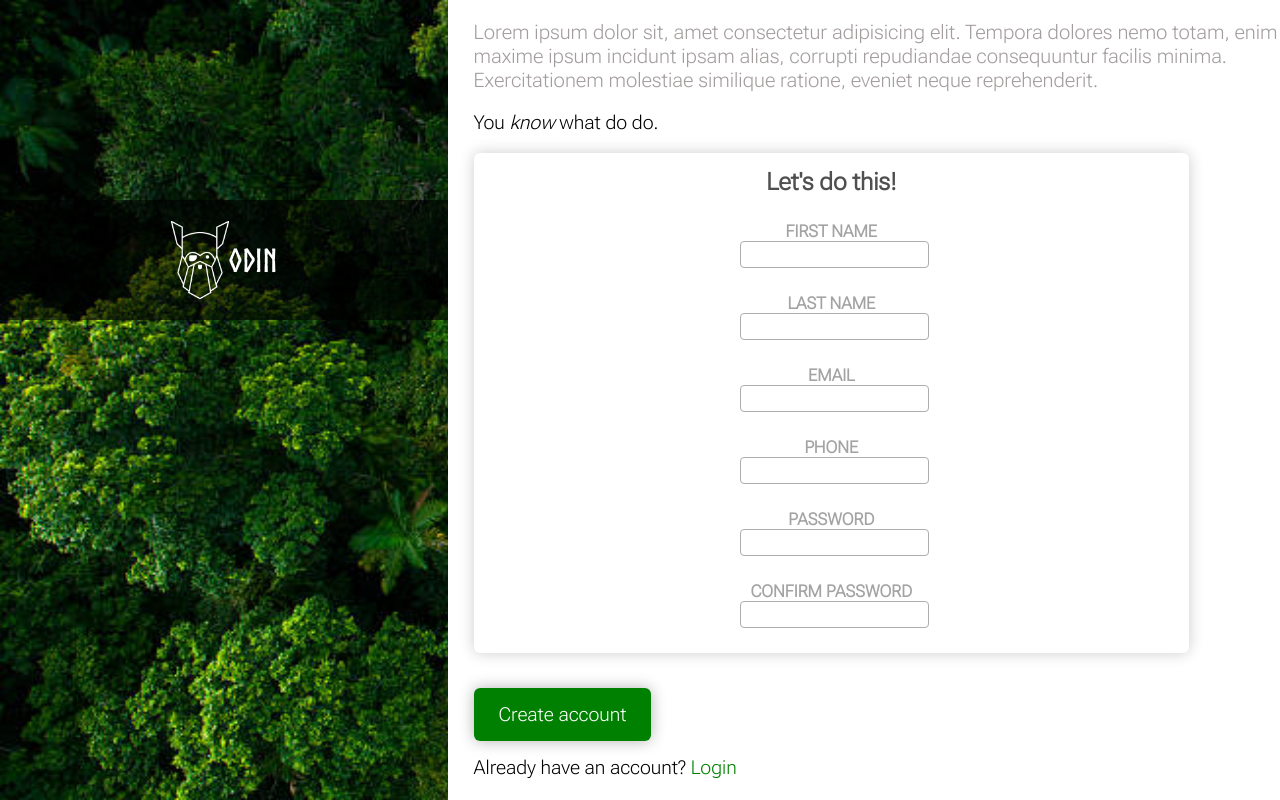
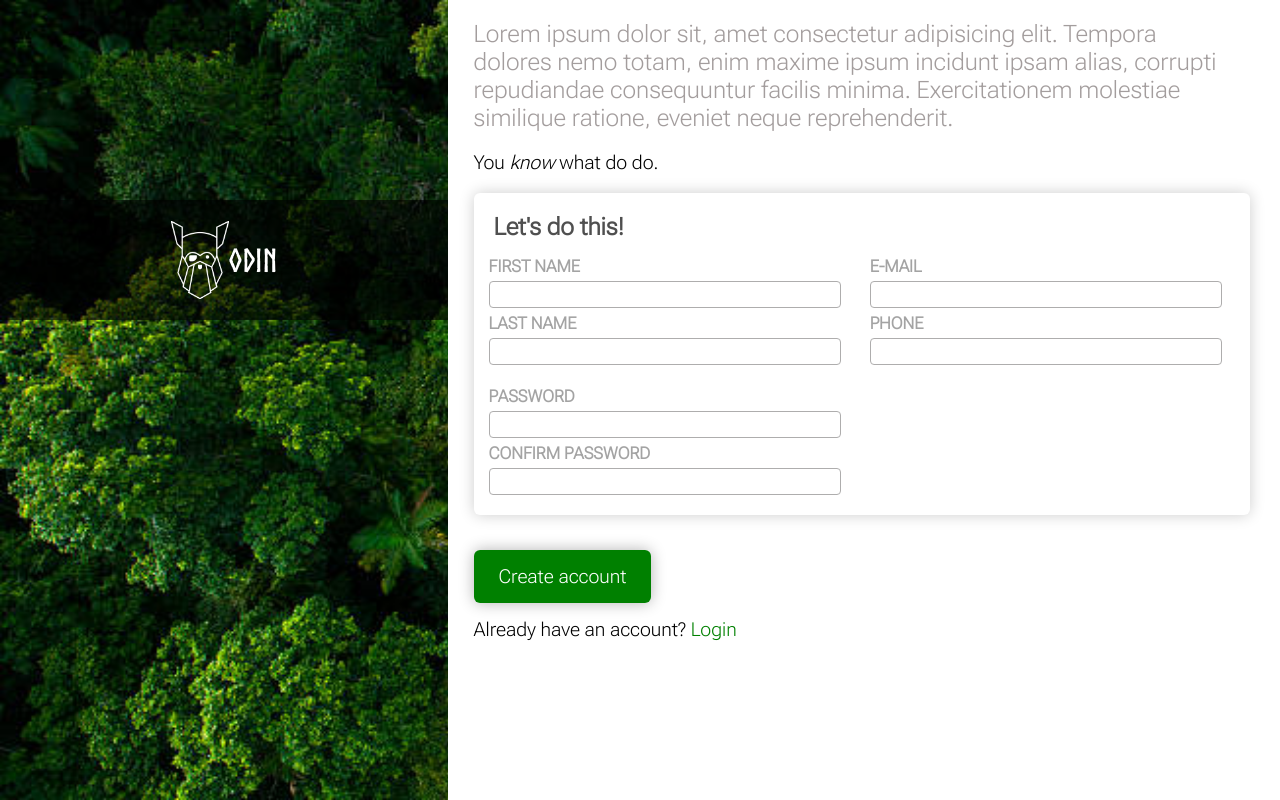
Before and after one commit to pjfernandes/signup-form, a plain HTML site: page index.html in a window 1280 px wide. Drawn offline with Linux system fonts and the light colour scheme.

Commit message:
frontend adjusted

```diff
--- a/index.html
+++ b/index.html
@@ -27,35 +27,39 @@
         <p>You <i>know</i> what do do.</p>
 
         <div class="form-content">
-          Let's do this!
+          <div class="form-container">
+            <div class="title"> Let's do this!</div>
 
             <form action="" method="post">
-
+              <div>
                 <label for="first_name">FIRST NAME</label>
                 <input type="text" name="first_name" id="">
+                <br>
                 <label for="last_name">LAST NAME</label>
                 <input type="text" name="last_name" id="">
+              </div>
+
+              <div>
+                <label for="email">E-MAIL</label>
+                <br>
+                <input type="email" name="email" id="">
+                <br>
+                <label for="phone">PHONE</label>
+                <br>
+                <input type="number" name="phone" id="">
+              </div>
 
 
-
-            <label for="email">EMAIL</label>
-            <input type="email" name="email" id="">
-            <label for="phone">PHONE</label>
-            <input type="number" name="phone" id="">
-
-
-
+              <div>
                 <label for="password">PASSWORD</label>
                 <input type="password" name="password" id="">
+                <br>
                 <label for="password-confirm">CONFIRM PASSWORD</label>
                 <input type="password" name="password-confirm" id="">
-
-
-
+              </div>
             </form>
-
           </div>
-
+        </div>
 
         <div class="create-account">
           <a href="#" class="button">Create account</a>
--- a/style.css
+++ b/style.css
@@ -56,7 +56,8 @@
 
 .right > .right-content > article {
   color:rgba(67, 56, 56, 0.489);
-  font-size: 1.25rem;
+  font-size: 1.5rem;
+  width: 95%;
 }
 
 .button {
@@ -98,38 +99,43 @@
   border-radius: 6px;
   box-shadow: 0 0 15px rgba(0, 0, 0, 0.2);
   margin-bottom: 50px;
-  padding: 15px;
-  width: 85%;
+  padding: 5px;
+  width: 95%;
   color: rgba(0, 0, 0, 0.691);
   font-size: 1.5rem;
   font-weight: bolder;
-  text-align: center;
-  display: flex;
-  flex-direction: column;
-  justify-content: center;
-  align-items: center;
+  text-align: left;
 }
 
-.form-content > form {
+.form-container .title {
+  text-align: left;
+  padding: 10px;
+
+}
+
+.form-container > form {
+  padding: 5px;
   font-size: 1.05rem;
   color: rgba(0, 0, 0, 0.36);
-  display: flex;
-  flex-direction: column;
-  justify-content: space-between;
-  padding-left:  5px;
-  padding-right: 5px;
-  padding-bottom: 10px;
-  text-align: center;
+  display: grid;
+  grid-template-columns: 1fr 1fr;
+  grid-gap: 16px;
+  text-align: left
 }
 
-.form-content > form > input {
-  width: 100%;
+.form-container > form input {
+  width: 95%;
   border-radius: 4px;
   border: solid 1px rgb(174, 173, 173);
   padding-bottom: 5px;
   padding-top: 5px;
+  margin-top: 5px;
+  margin-bottom: 5px;
+
 }
 
-.form-content>form>label {
-  margin-top: 25px;
+
+.form-container {
+  padding: 5px;
+
 }
```
Lines whose indentation alone changed are shown as unchanged.
